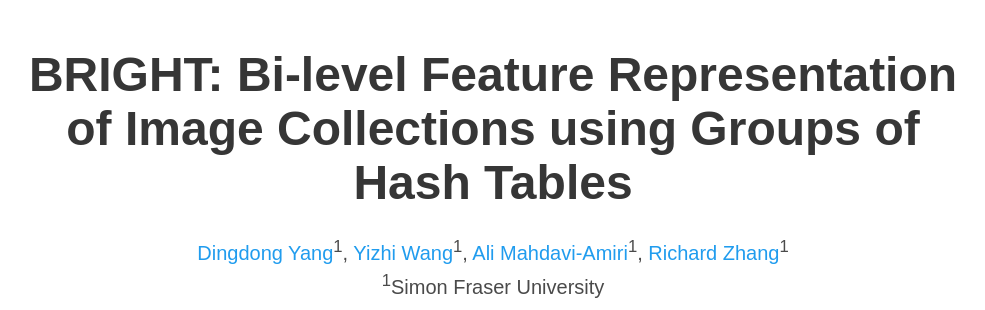
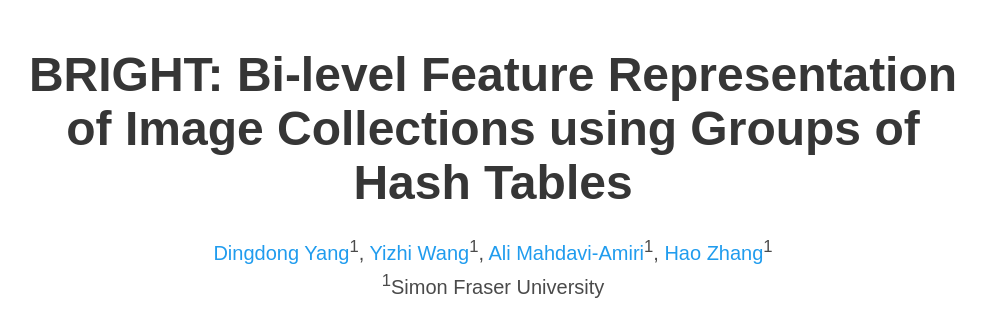
Before and after one commit to brics-project/bright-project01.github.io, a plain HTML site: page index.html in a window 1280 px wide. Shown: the top 310 px of the page, without its empty margins (147-1132 px from the left). Drawn offline with nearby package versions, Linux system fonts and the light colour scheme; some icons are missing; a web font is replaced by a local one.

Commit message:
Change the name

```diff
--- a/index.html
+++ b/index.html
@@ -98,7 +98,7 @@
               <a href="https://santisy.github.io/">Dingdong Yang</a><sup>1</sup>,</span>
               <a href="https://actasidiot.github.io/">Yizhi Wang</a><sup>1</sup>,</span>
               <a href="https://www.sfu.ca/~amahdavi/">Ali Mahdavi-Amiri</a><sup>1</sup>,</span>
-              <a href="https://www.cs.sfu.ca/~haoz/">Richard Zhang</a><sup>1</sup></span>
+              <a href="https://www.cs.sfu.ca/~haoz/">Hao Zhang</a><sup>1</sup></span>
           </div>
 
           <div class="is-size-5 publication-authors">
```
